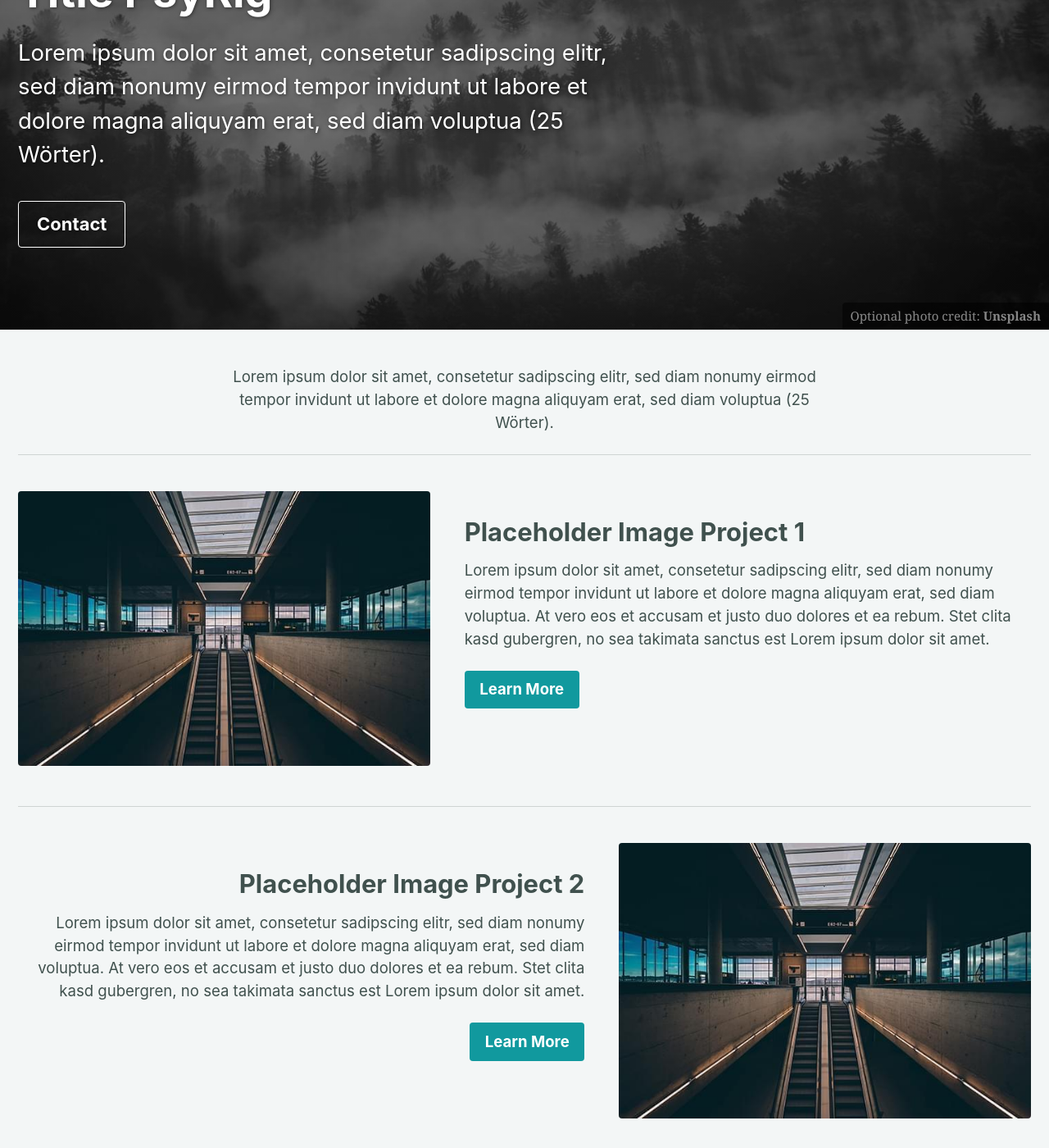
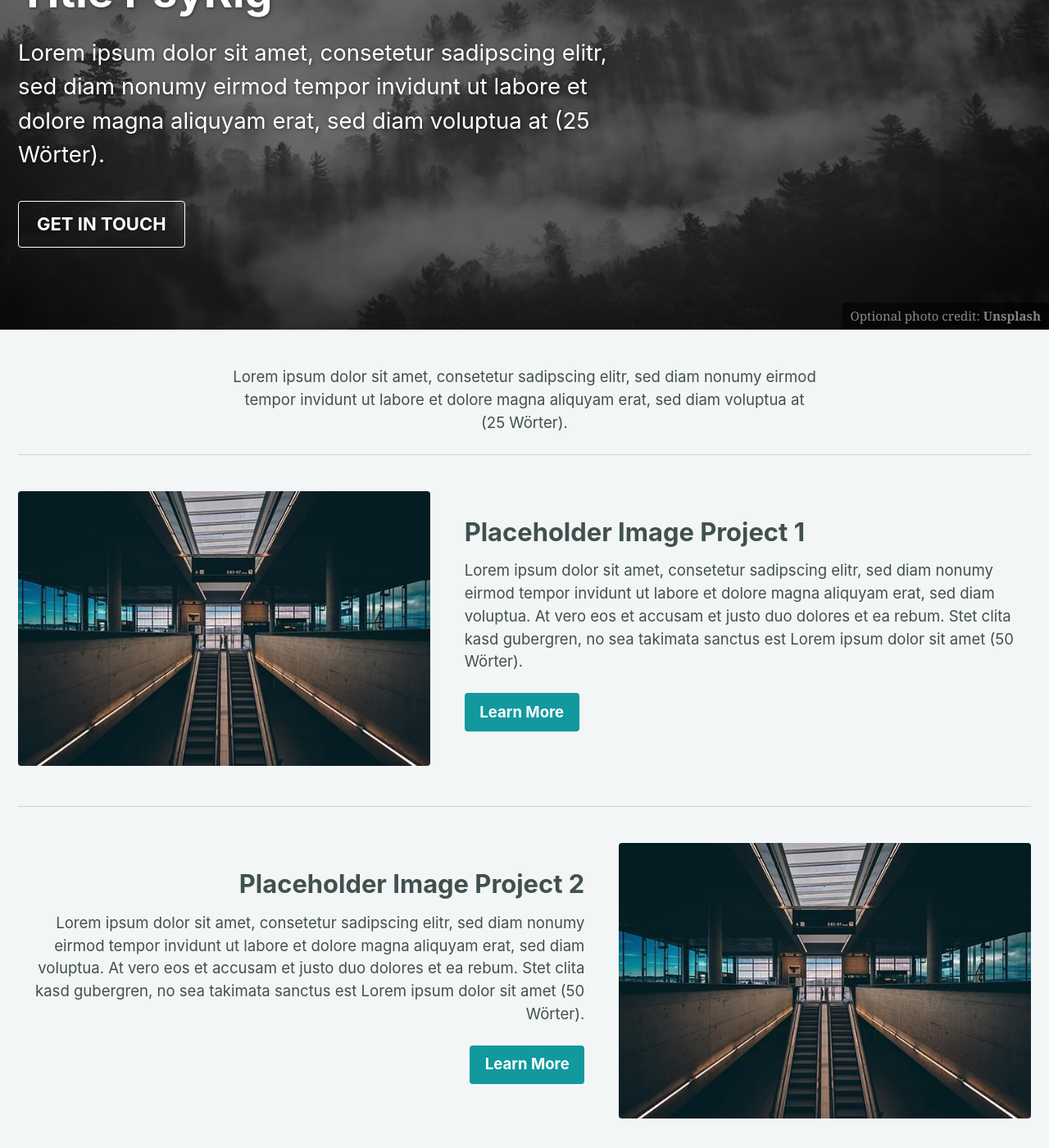
Before and after one commit to psyrig/psyrig.github.io, a Jekyll site: the page built from index.html, in a window 1280 px wide and 1400 px high, scrolled down 192 px. Shown: the whole window at 82% size. Built offline with Jekyll 4.4.1, drawn with Linux system fonts in a browser that asks for light colours; cached includes are drawn as plain includes; the list of posts is cut into pages by our own code.

Commit message:
Update index.html

```diff
--- a/index.html
+++ b/index.html
@@ -6,17 +6,17 @@
   overlay_color: "#000"
   overlay_filter: "0.5"
   overlay_image: /assets/images/unsplash-image-1.jpg
-  cta_label: Contact
+  cta_label: GET IN TOUCH
   cta_url: "https://psyrig.github.io/contact/"
   caption: "Optional photo credit: [**Unsplash**](https://unsplash.com)"
-excerpt: "Lorem ipsum dolor sit amet, consetetur sadipscing elitr, sed diam nonumy eirmod tempor invidunt ut labore et dolore magna aliquyam erat, sed diam voluptua (25 Wörter)."
+excerpt: "Lorem ipsum dolor sit amet, consetetur sadipscing elitr, sed diam nonumy eirmod tempor invidunt ut labore et dolore magna aliquyam erat, sed diam voluptua at (25 Wörter)."
 intro:
-  - excerpt: 'Lorem ipsum dolor sit amet, consetetur sadipscing elitr, sed diam nonumy eirmod tempor invidunt ut labore et dolore magna aliquyam erat, sed diam voluptua (25 Wörter).'
+  - excerpt: 'Lorem ipsum dolor sit amet, consetetur sadipscing elitr, sed diam nonumy eirmod tempor invidunt ut labore et dolore magna aliquyam erat, sed diam voluptua at (25 Wörter).'
 feature_row2:
   - image_path: /assets/images/unsplash-gallery-image-2-th.jpg
     alt: "placeholder image 2"
     title: "Placeholder Image Project 1"
-    excerpt: 'Lorem ipsum dolor sit amet, consetetur sadipscing elitr, sed diam nonumy eirmod tempor invidunt ut labore et dolore magna aliquyam erat, sed diam voluptua. At vero eos et accusam et justo duo dolores et ea rebum. Stet clita kasd gubergren, no sea takimata sanctus est Lorem ipsum dolor sit amet.'
+    excerpt: 'Lorem ipsum dolor sit amet, consetetur sadipscing elitr, sed diam nonumy eirmod tempor invidunt ut labore et dolore magna aliquyam erat, sed diam voluptua. At vero eos et accusam et justo duo dolores et ea rebum. Stet clita kasd gubergren, no sea takimata sanctus est Lorem ipsum dolor sit amet (50 Wörter).'
     url: "https://psyrig.github.io/projects/"
     btn_label: "Learn More"
     btn_class: "btn--primary"
@@ -24,7 +24,7 @@
   - image_path: /assets/images/unsplash-gallery-image-2-th.jpg
     alt: "placeholder image 2"
     title: "Placeholder Image Project 2"
-    excerpt: 'Lorem ipsum dolor sit amet, consetetur sadipscing elitr, sed diam nonumy eirmod tempor invidunt ut labore et dolore magna aliquyam erat, sed diam voluptua. At vero eos et accusam et justo duo dolores et ea rebum. Stet clita kasd gubergren, no sea takimata sanctus est Lorem ipsum dolor sit amet.'
+    excerpt: 'Lorem ipsum dolor sit amet, consetetur sadipscing elitr, sed diam nonumy eirmod tempor invidunt ut labore et dolore magna aliquyam erat, sed diam voluptua. At vero eos et accusam et justo duo dolores et ea rebum. Stet clita kasd gubergren, no sea takimata sanctus est Lorem ipsum dolor sit amet (50 Wörter).'
     url: "https://psyrig.github.io/projects/"
     btn_label: "Learn More"
     btn_class: "btn--primary"
```
